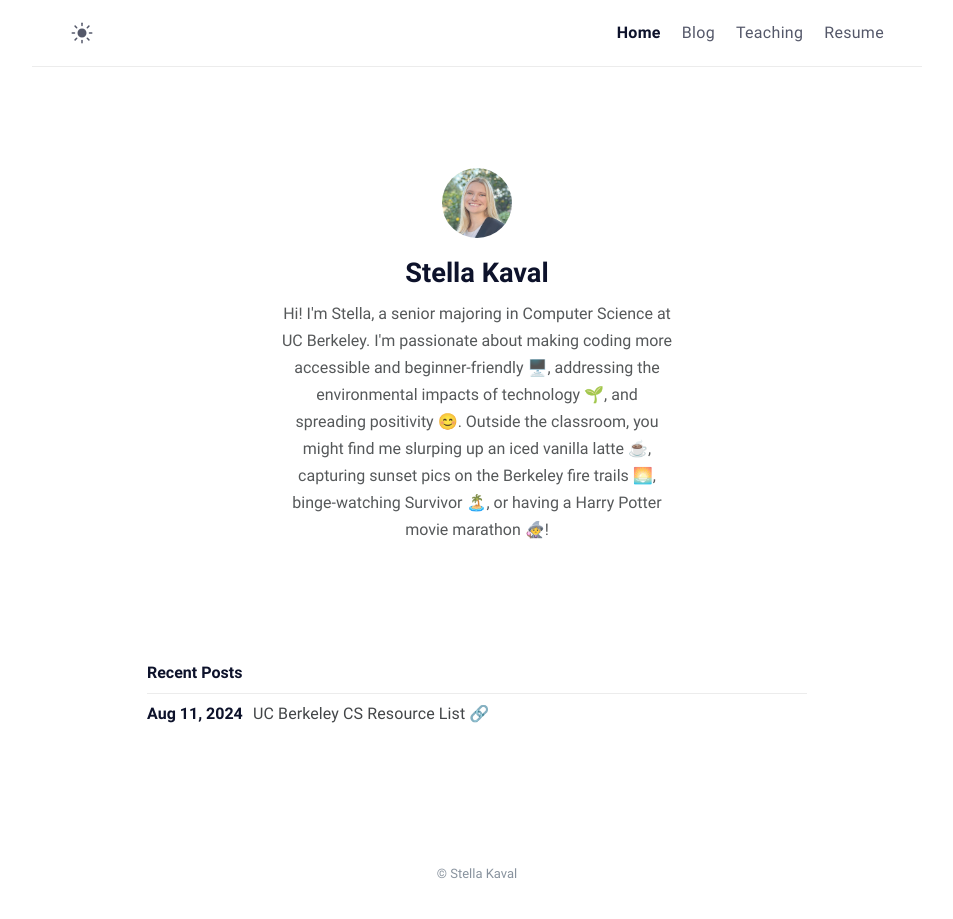
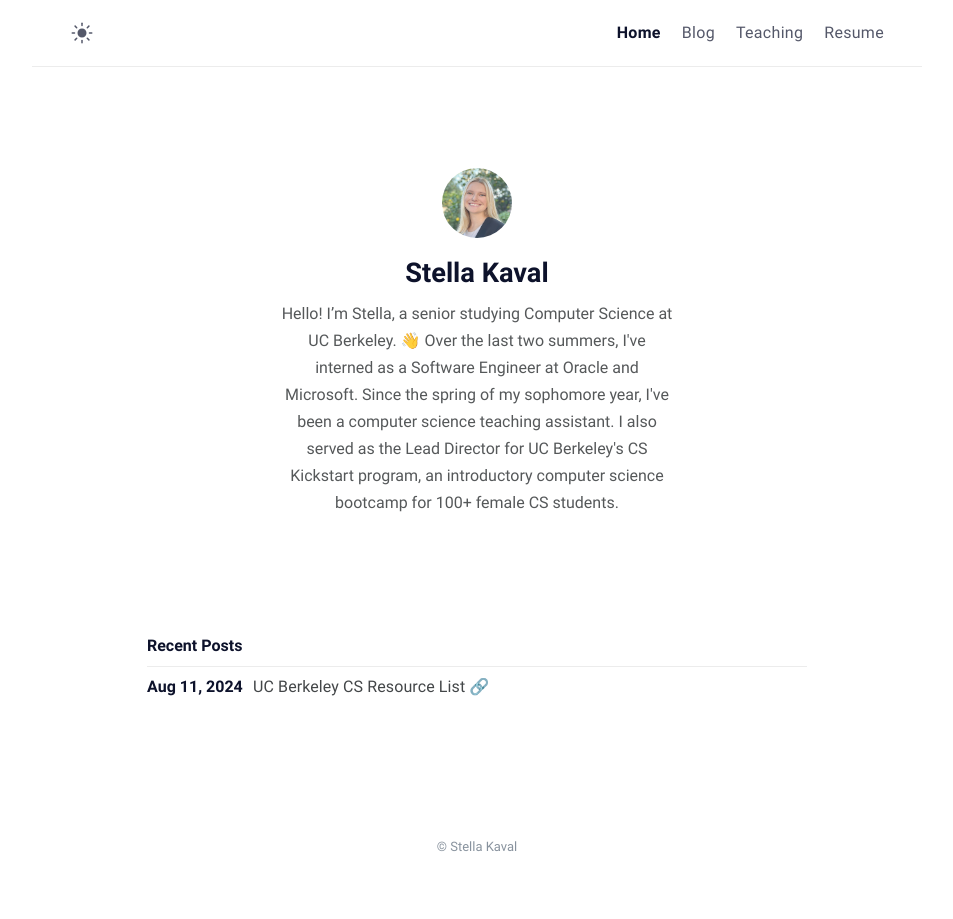
Before and after one commit to stellakaval/stellakaval.github.io, a Jekyll site: the page built from index.md, in a window 1280 px wide. Shown: the whole page, without its empty margins (163-1116 px from the left). Built offline with Jekyll 4.4.1, drawn with Linux system fonts in a browser that asks for light colours.

Commit message:
small edits

```diff
--- a/_config.yml
+++ b/_config.yml
@@ -1,6 +1,6 @@
 # Site settings
 title: Stella Kaval
-description: Hi! I'm Stella, a senior majoring in Computer Science at UC Berkeley. I'm passionate about making coding more accessible and beginner-friendly 🖥️, addressing the environmental impacts of technology 🌱, and spreading positivity 😊. Outside the classroom, you might find me slurping up an iced vanilla latte ☕, capturing sunset pics on the Berkeley fire trails 🌅, binge-watching Survivor 🏝️, or having a Harry Potter movie marathon 🧙‍♀️!
+description: Hello! I’m Stella, a senior studying Computer Science at UC Berkeley. 👋 Over the last two summers, I've interned as a Software Engineer at Oracle and Microsoft. Since the spring of my sophomore year, I've been a computer science teaching assistant. I also served as the Lead Director for UC Berkeley's CS Kickstart program, an introductory computer science bootcamp for 100+ female CS students.
 lang: en-US # default lang
 timezone: Asia/Jakarta # set your timezone
 image: assets/img/ogp.png # This image used for Open Graph more info https://ogp.me/
@@ -10,7 +10,7 @@ mode: light # default theme "dark" | "light"
 # Profile settings
 author:
   name: Stella Kaval # author name
-  bio: Hi! I'm Stella, a senior majoring in Computer Science at UC Berkeley. I'm passionate about making coding more accessible and beginner-friendly 🖥️, addressing the environmental impacts of technology 🌱, and spreading positivity 😊. Outside the classroom, you might find me slurping up an iced vanilla latte ☕, capturing sunset pics on the Berkeley fire trails 🌅, binge-watching Survivor 🏝️, or having a Harry Potter movie marathon 🧙‍♀️!
+  bio: Hello! I’m Stella, a senior studying Computer Science at UC Berkeley. 👋 Over the last two summers, I've interned as a Software Engineer at Oracle and Microsoft. Since the spring of my sophomore year, I've been a computer science teaching assistant. I also served as the Lead Director for UC Berkeley's CS Kickstart program, an introductory computer science bootcamp for 100+ female CS students.
   username: stellakaval # general username
   github: stellakaval # github username
   twitter: # twitter username
```
Also changed, not shown: teaching.md (+1 -1 lines), 1 other file.
